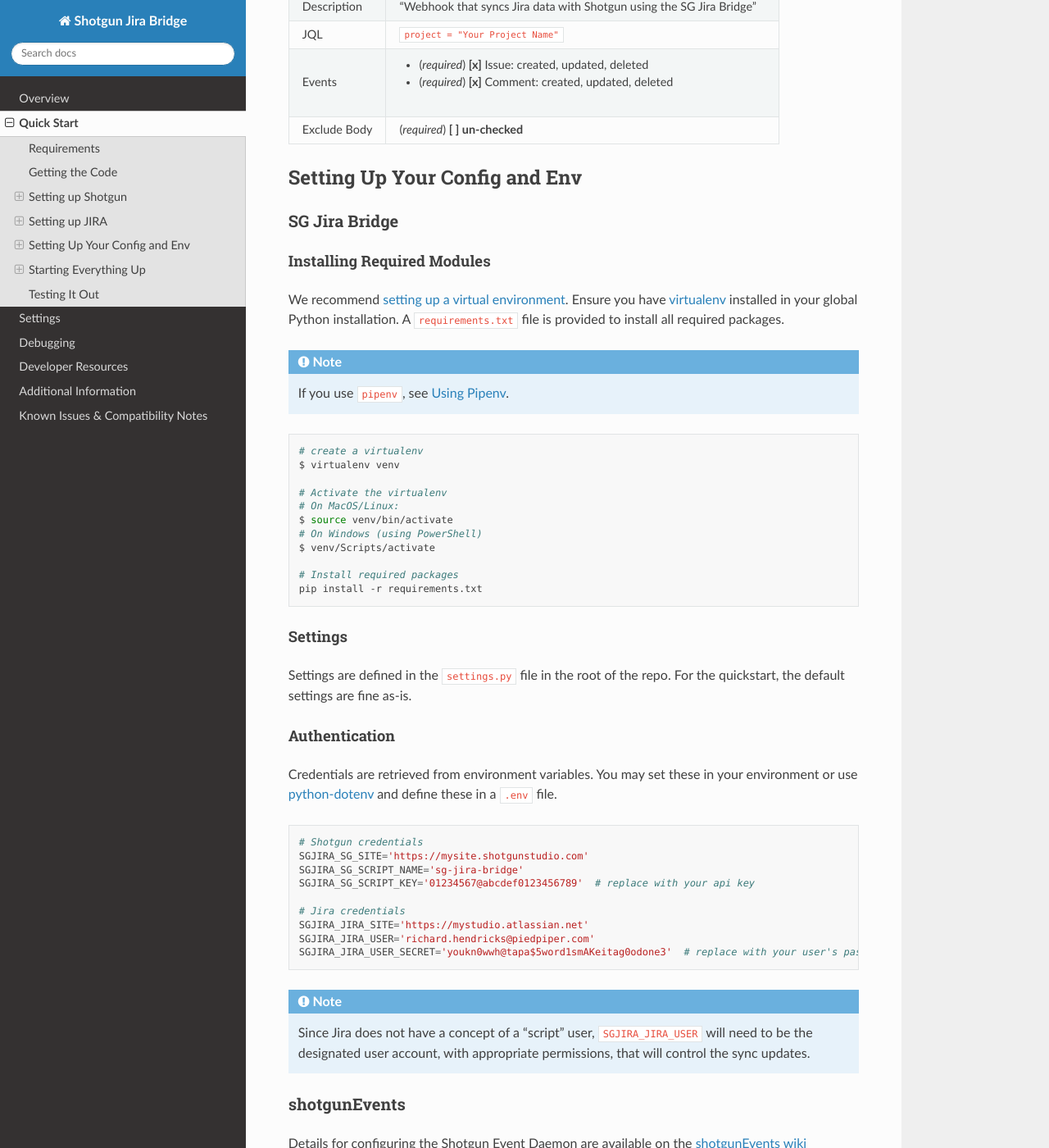
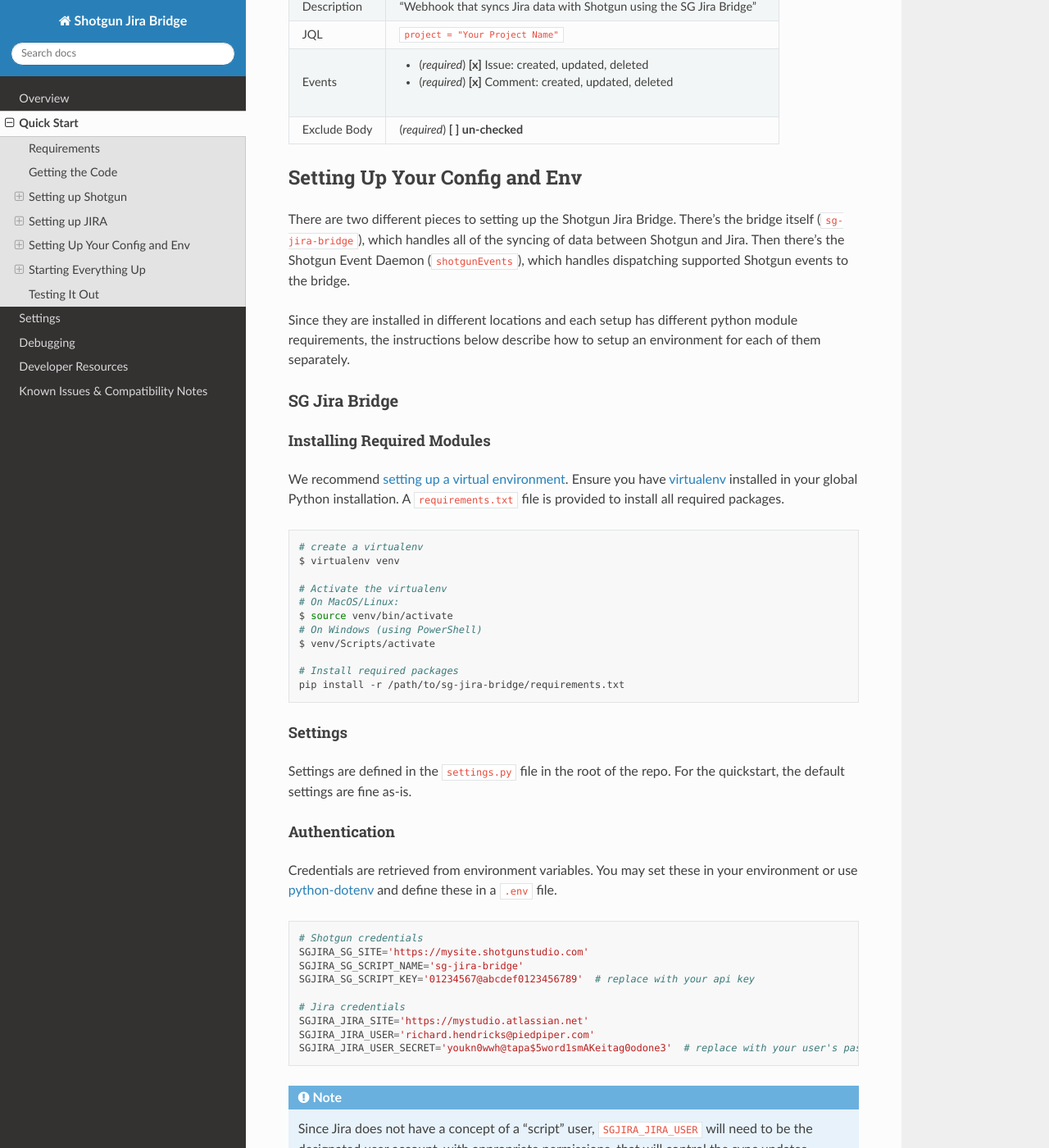
Before and after one commit to shotgunsoftware/sg-jira-bridge, a Sphinx documentation site: the page built from docs/quickstart.rst, in a window 1280 px wide and 1400 px high, scrolled down 1807 px. Shown: the whole window at 82% size. Built offline with Sphinx 7.4.7 and the Read the Docs theme 2.0.0, drawn with Linux system fonts in a browser that asks for light colours; some of the changed text lies outside the part shown.

Commit message:
remove pipenv docs and files

```diff
--- a/docs/index.rst
+++ b/docs/index.rst
@@ -24,5 +24,4 @@
     settings
     debugging
     developer
-    additional_info
     known_issues
--- a/docs/quickstart.rst
+++ b/docs/quickstart.rst
@@ -103,6 +103,16 @@
 
 Setting Up Your Config and Env
 ******************************
+
+There are two different pieces to setting up the Shotgun Jira Bridge. There's the bridge itself
+(``sg-jira-bridge``), which handles all of the syncing of data between Shotgun and Jira. Then
+there's the Shotgun Event Daemon (``shotgunEvents``), which handles dispatching supported Shotgun
+events to the bridge.
+
+Since they are installed in different locations and each setup has different python module
+requirements, the instructions below describe how to setup an environment for each of them
+separately.
+
 SG Jira Bridge
 ==============
 Installing Required Modules
@@ -110,10 +120,6 @@
 We recommend `setting up a virtual environment <https://docs.python-guide.org/dev/virtualenvs/>`_.
 Ensure you have `virtualenv <https://pypi.org/project/virtualenv/>`_ installed in your global Python installation.
 A ``requirements.txt`` file is provided to install all required packages.
-
-.. note::
-
-    If you use ``pipenv``, see :ref:`using-pipenv`.
 
 .. code-block:: bash
 
@@ -127,7 +133,7 @@
     $ venv/Scripts/activate
 
     # Install required packages
-    pip install -r requirements.txt
+    pip install -r /path/to/sg-jira-bridge/requirements.txt
 
 
 Settings
@@ -170,10 +176,6 @@
 We recommend `setting up a virtual environment <https://docs.python-guide.org/dev/virtualenvs/>`_.
 Ensure you have `virtualenv <https://pypi.org/project/virtualenv/>`_ installed in your global Python installation.
 
-.. note::
-
-    If you use ``pipenv``, see :ref:`using-pipenv`.
-
 .. code-block:: bash
 
     # create a virtualenv
@@ -185,8 +187,10 @@
     # On Windows (using PowerShell)
     $ venv/Scripts/activate
 
-    # Install required packages
-    pip install requests https://github.com/shotgunsoftware/python-api/archive/v3.0.39.zip
+    # Install required packages for the trigger.
+    # Note: This requirements.txt is in the "sg-jira-bridge/triggers"
+    #       subdirectory, NOT in the root of the project.
+    pip install -r /path/to/sg-jira-bridge/triggers/requirements.txt
 
 Enable the SG Jira Trigger
 --------------------------
```
Also changed, not shown: docs/additional_info.rst (deleted, +0 -36 lines), 2 other files.
